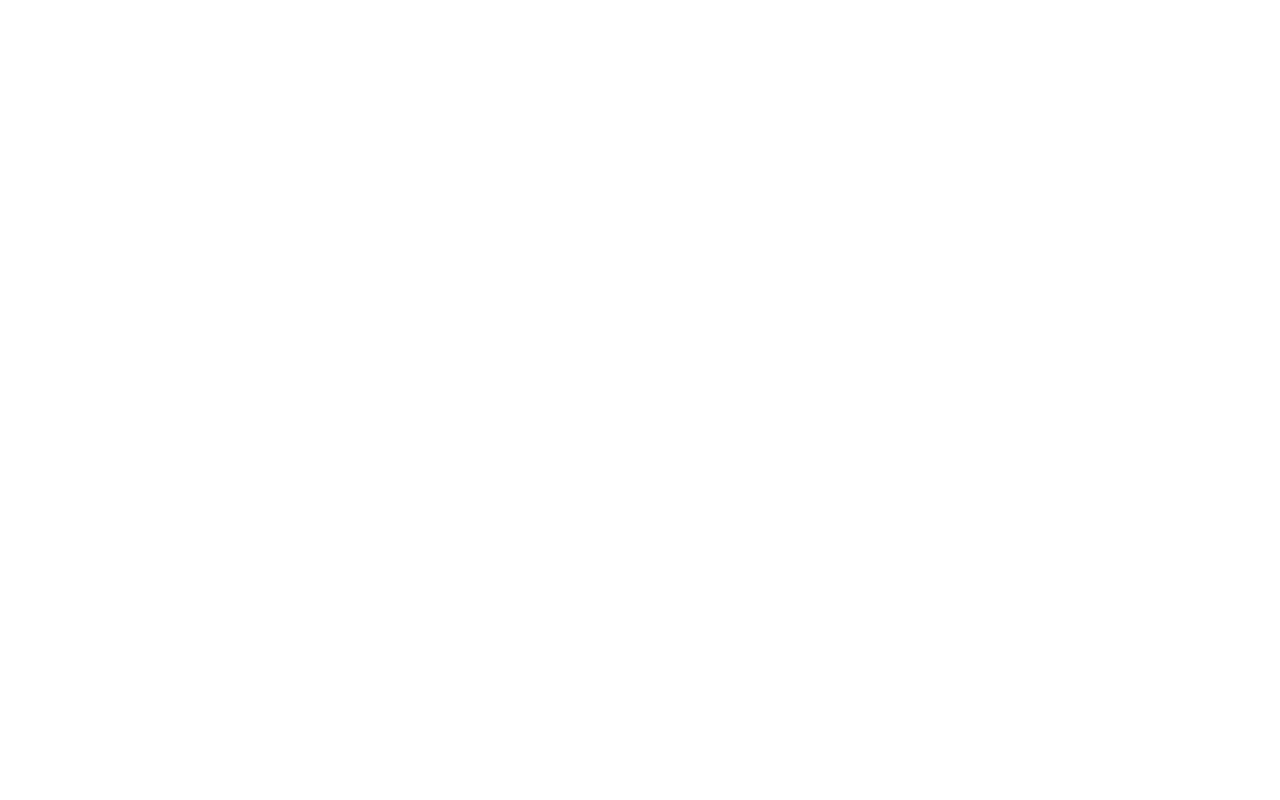
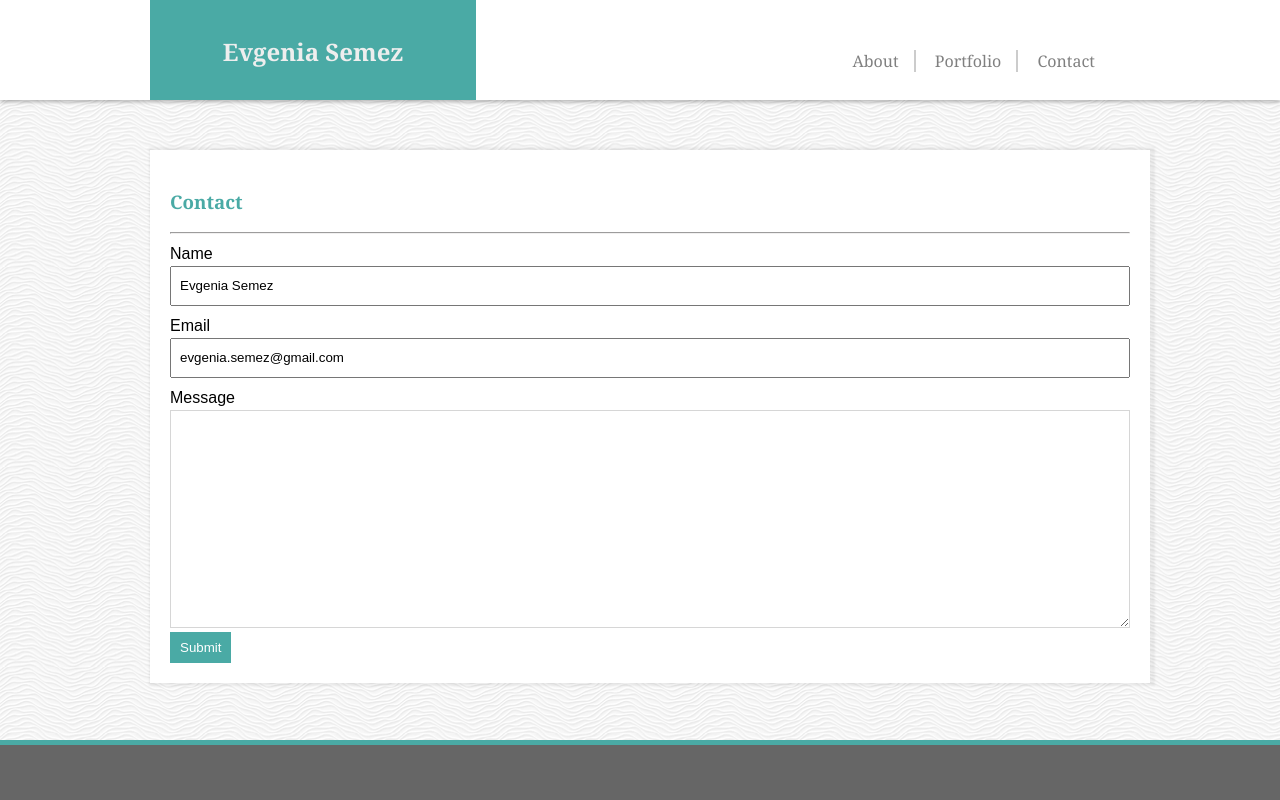
Before and after one commit to evgeniasemez/Basic-Portfolio, a plain HTML site: page contact.html in a window 1280 px wide. Drawn offline with Linux system fonts and the light colour scheme.

Commit message:
adding contact.html page

```diff
--- a/assets/css/style.css
+++ b/assets/css/style.css
@@ -154,5 +154,29 @@ body {
         border-spacing: 15px 25px;
     }
     .underline{
-        border-color: grey;
+        border-color: #f1f0f0;
     }
+    #button{
+        background-color: #4aaaa5;
+        border-radius: 0;
+        -webkit-appearance: none;
+        color: white;
+        padding: 8px 10px;
+        border: none;
+    }
+    .input-label{
+        width: 100%;
+        line-height: 1.5em;
+        display: block;
+        margin-top: 8px;
+    }
+    .input-text{
+        width: 100%;
+        line-height: 1.5em;
+        padding: 8px;
+        box-sizing: border-box;
+    }
+    .input-textarea{
+        resize: vertical;
+        border-color: #d6d6d6;
+    }
--- a/contact.html
+++ b/contact.html
@@ -0,0 +1,58 @@
+<!DOCTYPE html>
+<html lang="en">
+
+<head>
+    <meta charset="UTF-8">
+    <meta name="viewport" content="width=device-width, initial-scale=1.0">
+    <meta http-equiv="X-UA-Compatible" content="ie=edge">
+    <title>Contact</title>
+    <link rel="stylesheet" href="assets/css/style.css" />
+</head>
+
+<body>
+    <header class="clearfix">
+        <div class="parent-name">
+            <aside>
+                <h1>Evgenia Semez</h1>
+            </aside>
+            <div id="child1">
+                <ul class="navigation">
+                    <Li class="border"><a class="navigation-link" href="index.html">About</a></li>
+                    <Li class="border"><a class="navigation-link" href="portfolio.html">Portfolio</a></li>
+                    <li><a class="navigation-link" href="contact.html">Contact</a></li>
+                </ul>
+            </div>
+        </div>
+    </header>
+    <main class="clearfix">
+        <div class="card first clearfix">
+            <h3>Contact</h3>
+            <hr class="underline">
+            <div id="main-contact" class="clearfix">
+                <form action="">
+                    <label class="input-label">
+                    Name
+                    </label>
+                    <input class="input-text" type="text" name="Name" value="Evgenia Semez"><br>
+                    <label class="input-label">
+                    Email
+                    </label>
+                    <input class="input-text" type="email" name="Email" value="evgenia.semez@gmail.com"><br>
+                    <label class="input-label">
+                    Message
+                    </label>
+                    <textarea class="input-text input-textarea" rows="10" type="text" value=""></textarea><br>
+                        <input id="button" type="button" value="Submit">
+                    </div>
+                </form>
+
+            </div>
+
+        </div>
+    </main>
+
+
+    <footer></footer>
+</body>
+
+</html>
```
Also changed, not shown: index.html (+0 -1 lines).
